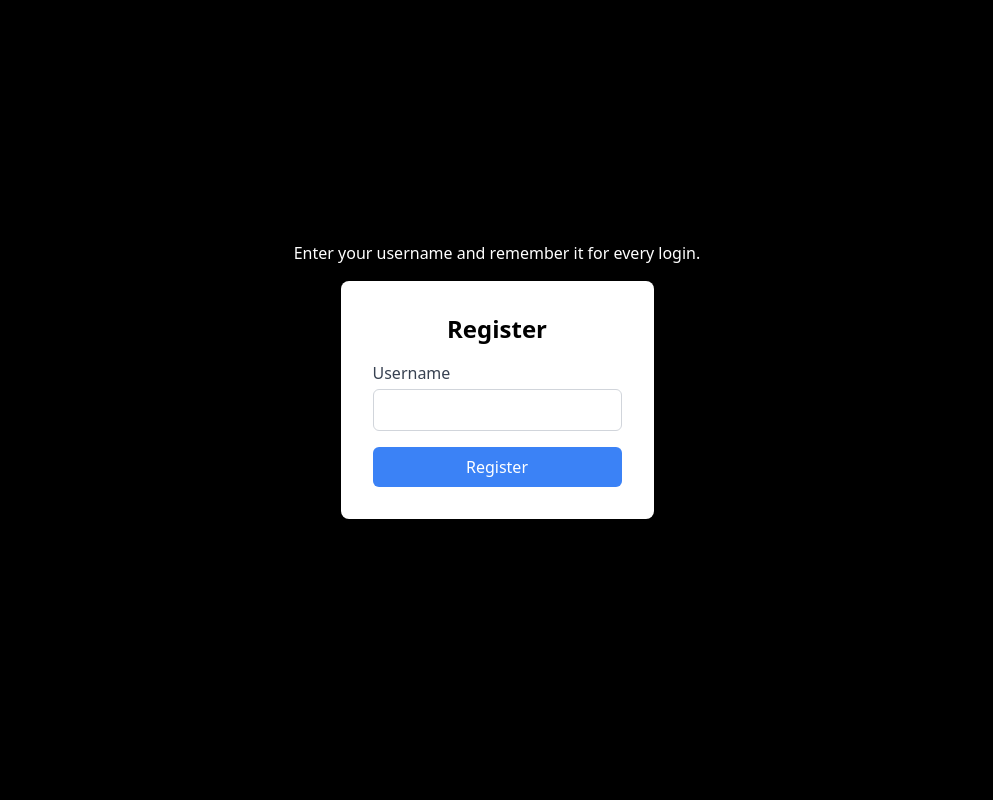
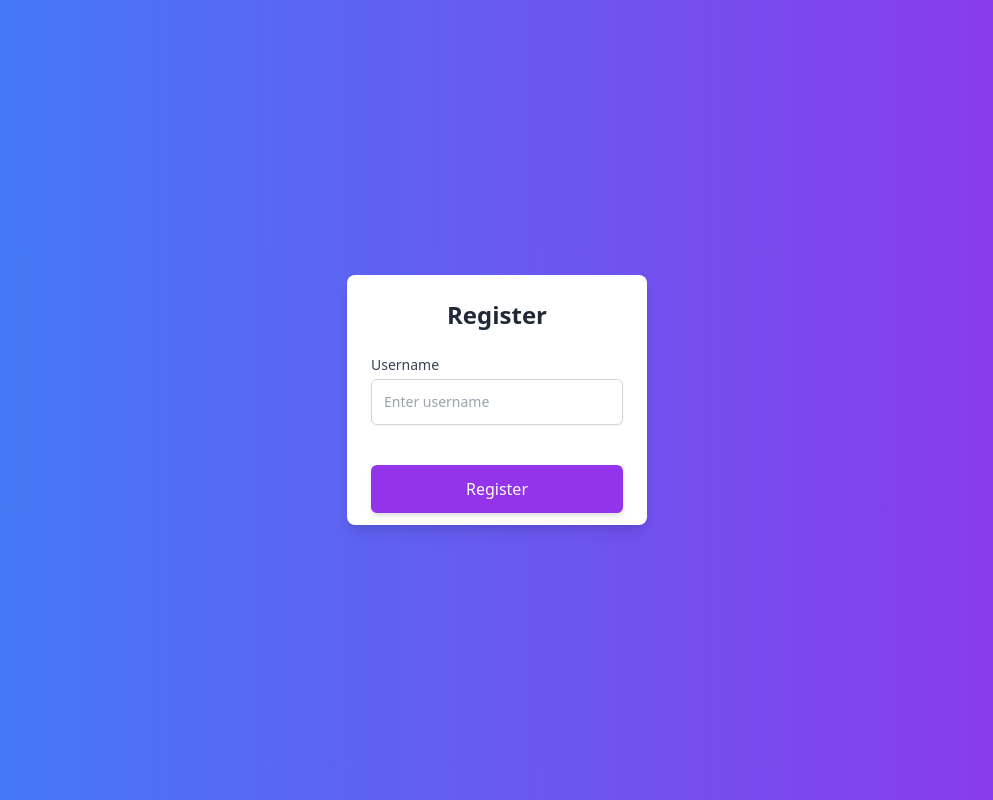
Before and after one commit to HemanthDas/PortfolioTracker-FrontEnd, a React (Vite) app: page /auth/register in a window 1280 px wide. Shown: the whole page, without its empty margins (143-1136 px from the left). Built offline with nearby package versions, Linux system fonts and the light colour scheme.

Commit message:
Notification Update

```diff
--- a/src/components/Notification.tsx
+++ /dev/null
@@ -1,111 +0,0 @@
-import React from "react";
-
-interface NotificationProps {
-  id: string;
-  type: "success" | "error" | "info" | "warning";
-  message: string;
-  onClose: (id: string) => void;
-}
-
-const Notification: React.FC<NotificationProps> = ({
-  id,
-  type,
-  message,
-  onClose,
-}) => {
-  const typeStyles = {
-    success:
-      "text-green-500 bg-green-100 dark:bg-green-800 dark:text-green-200",
-    error: "text-red-500 bg-red-100 dark:bg-red-800 dark:text-red-200",
-    info: "text-blue-500 bg-blue-100 dark:bg-blue-800 dark:text-blue-200",
-    warning:
-      "text-yellow-500 bg-yellow-100 dark:bg-yellow-800 dark:text-yellow-200",
-  };
-
-  const iconPaths = {
-    success: (
-      <path
-        stroke="currentColor"
-        strokeLinecap="round"
-        strokeLinejoin="round"
-        strokeWidth="2"
-        d="M9 12l2 2 4-4m-6 6a9 9 0 1 1 9-9 9 9 0 0 1-9 9Z"
-      />
-    ),
-    error: (
-      <path
-        stroke="currentColor"
-        strokeLinecap="round"
-        strokeLinejoin="round"
-        strokeWidth="2"
-        d="M6 6l6 6m0-6-6 6m6-6a9 9 0 1 1-9 9 9 9 0 0 1 9-9Z"
-      />
-    ),
-    info: (
-      <path
-        stroke="currentColor"
-        strokeLinecap="round"
-        strokeLinejoin="round"
-        strokeWidth="2"
-        d="M9 12V9m0-3h.01M9 18a9 9 0 1 1 9-9 9 9 0 0 1-9 9Z"
-      />
-    ),
-    warning: (
-      <path
-        stroke="currentColor"
-        strokeLinecap="round"
-        strokeLinejoin="round"
-        strokeWidth="2"
-        d="M10 2L2 20h16L10 2Zm0 14h0m0-4h0"
-      />
-    ),
-  };
-
-  return (
-    <div
-      className={`flex items-center w-full max-w-xs p-4 text-gray-500 bg-white rounded-lg shadow dark:text-gray-400 dark:bg-gray-800 ${typeStyles[type]}`}
-      role="alert"
-    >
-      <div
-        className={`inline-flex items-center justify-center flex-shrink-0 w-8 h-8 rounded-lg ${typeStyles[type]}`}
-      >
-        <svg
-          className="w-4 h-4"
-          aria-hidden="true"
-          xmlns="http://www.w3.org/2000/svg"
-          fill="none"
-          viewBox="0 0 24 24"
-        >
-          {iconPaths[type]}
-        </svg>
-        <span className="sr-only">{type} icon</span>
-      </div>
-      <div className="ms-3 text-sm font-normal">{message}</div>
-      <button
-        type="button"
-        className="ms-auto -mx-1.5 -my-1.5 bg-white text-gray-400 hover:text-gray-900 rounded-lg focus:ring-2 focus:ring-gray-300 p-1.5 hover:bg-gray-100 inline-flex items-center justify-center h-8 w-8 dark:text-gray-500 dark:hover:text-white dark:bg-gray-800 dark:hover:bg-gray-700"
-        onClick={() => onClose(id)}
-        aria-label="Close"
-      >
-        <span className="sr-only">Close</span>
-        <svg
-          className="w-3 h-3"
-          aria-hidden="true"
-          xmlns="http://www.w3.org/2000/svg"
-          fill="none"
-          viewBox="0 0 14 14"
-        >
-          <path
-            stroke="currentColor"
-            strokeLinecap="round"
-            strokeLinejoin="round"
-            strokeWidth="2"
-            d="M1 1l6 6m0 0l6 6M7 7l6-6M7 7L1 13"
-          />
-        </svg>
-      </button>
-    </div>
-  );
-};
-
-export default Notification;
--- a/src/components/NotificationList.tsx
+++ /dev/null
@@ -1,24 +0,0 @@
-import React from "react";
-
-import Notification from "./Notification";
-import { useNotification } from "../hooks/customHook";
-
-const NotificationList: React.FC = () => {
-  const { notifications, removeNotification } = useNotification();
-
-  return (
-    <div className="fixed top-5 right-5 space-y-4">
-      {notifications.map((notification) => (
-        <Notification
-          key={notification.id}
-          id={notification.id}
-          type={notification.type}
-          message={notification.message}
-          onClose={removeNotification}
-        />
-      ))}
-    </div>
-  );
-};
-
-export default NotificationList;
--- a/src/context/NotificationContext.tsx
+++ b/src/context/NotificationContext.tsx
@@ -6,11 +6,16 @@ interface Notification {
   id: string; // Unique ID for each notification
   type: NotificationType;
   message: string;
+  duration?: number; // Duration in milliseconds (optional)
 }
 
 interface NotificationContextProps {
   notifications: Notification[];
-  addNotification: (type: NotificationType, message: string) => void;
+  addNotification: (
+    type: NotificationType,
+    message: string,
+    duration?: number
+  ) => void;
   removeNotification: (id: string) => void;
 }
 
@@ -23,9 +28,17 @@ export const NotificationProvider: React.FC<{ children: ReactNode }> = ({
 }) => {
   const [notifications, setNotifications] = useState<Notification[]>([]);
 
-  const addNotification = (type: NotificationType, message: string) => {
+  const addNotification = (
+    type: NotificationType,
+    message: string,
+    duration: number = 3000 // Default duration: 3 seconds
+  ) => {
     const id = Math.random().toString(36).substr(2, 9);
-    setNotifications((prev) => [...prev, { id, type, message }]);
+    setNotifications((prev) => [...prev, { id, type, message, duration }]);
+
+    if (duration > 0) {
+      setTimeout(() => removeNotification(id), duration);
+    }
   };
 
   const removeNotification = (id: string) => {
@@ -38,10 +51,34 @@ export const NotificationProvider: React.FC<{ children: ReactNode }> = ({
     <NotificationContext.Provider
       value={{ notifications, addNotification, removeNotification }}
     >
-
       {children}
+      <div className="fixed bottom-4 right-4 space-y-2 z-50">
+        {notifications.map((notification) => (
+          <div
+            key={notification.id}
+            className={`p-4 rounded shadow text-white ${
+              notification.type === "success"
+                ? "bg-green-500"
+                : notification.type === "error"
+                  ? "bg-red-500"
+                  : notification.type === "info"
+                    ? "bg-blue-500"
+                    : "bg-yellow-500"
+            }`}
+          >
+            <div className="flex items-center justify-between">
+              <span>{notification.message}</span>
+              <button
+                className="ms-4 text-lg font-bold"
+                onClick={() => removeNotification(notification.id)}
+              >
+                ×
+              </button>
+            </div>
+          </div>
+        ))}
+      </div>
     </NotificationContext.Provider>
   );
 };
-
 export { NotificationContext };
--- a/src/main.tsx
+++ b/src/main.tsx
@@ -6,7 +6,6 @@ import { QueryClient, QueryClientProvider } from "@tanstack/react-query";
 import { routeTree } from "./routeTree.gen";
 import { UserProvider } from "./context/UserContext";
 import { NotificationProvider } from "./context/NotificationContext";
-import NotificationList from "./components/NotificationList";
 const queryClient = new QueryClient();
 const router = createRouter({ routeTree });
 declare module "@tanstack/react-router" {
@@ -17,7 +16,6 @@ declare module "@tanstack/react-router" {
 createRoot(document.getElementById("root")!).render(
   <StrictMode>
     <NotificationProvider>
-      <NotificationList />
       <QueryClientProvider client={queryClient}>
         <UserProvider>
           <RouterProvider router={router} />
--- a/src/routes/auth/register.tsx
+++ b/src/routes/auth/register.tsx
@@ -2,51 +2,108 @@ import { useMutation } from "@tanstack/react-query";
 import { createFileRoute } from "@tanstack/react-router";
 import { useState } from "react";
 import { createUser } from "../../api/userApi";
+import { initializePortfolio } from "../../api/portfolioApi";
+import { useUser } from "../../hooks/customHook";
+import { useNotification } from "../../hooks/customHook";
+
 export const Route = createFileRoute("/auth/register")({
   component: Register,
 });
 
 function Register() {
   const [username, setUsername] = useState<string>("");
-  const [error, setError] = useState<string | null>(null);
-  const {} = useMutation({
-    mutationKey: ["createUser", username],
-    mutationFn: createUser,
-    onError: (error) => {
-      setError(error.message);
+  const { setUser } = useUser();
+  const { addNotification } = useNotification();
+
+  const createUserMutation = useMutation({
+    mutationKey: ["createUser"],
+    mutationFn: async () => {
+      return await createUser(username);
+    },
+    onSuccess: (data) => {
+      setUser(data.user);
+      addNotification(
+        "success",
+        "User created successfully. Initializing portfolio..."
+      );
+      initializePortfolioMutation.mutate();
+    },
+    onError: (error: Error) => {
+      addNotification("error", error.message || "Failed to create user.");
     },
   });
-  const handleSubmit = () => {
+
+  const initializePortfolioMutation = useMutation({
+    mutationKey: ["initializePortfolio", username],
+    mutationFn: async () => {
+      return await initializePortfolio(username);
+    },
+    onSuccess: () => {
+      addNotification("success", "Portfolio initialized successfully!");
+    },
+    onError: (error: Error) => {
+      addNotification(
+        "error",
+        error.message || "Failed to initialize portfolio."
+      );
+    },
+  });
+
+  const handleSubmit = (e: React.FormEvent) => {
+    e.preventDefault();
+
     if (username.trim() === "") {
-      alert("Username is required");
+      addNotification("error", "Username is required.");
       return;
     }
+
+    createUserMutation.mutate();
   };
+
   return (
-    <div className="bg-black h-screen w-full flex justify-center items-center  flex-col">
-      <p className="text-white mb-4">
-        Enter your username and remember it for every login.
-      </p>
-      <div className="bg-white p-8 rounded-lg mb-10">
-        <h2 className="text-2xl font-bold text-center">Register</h2>
-        <div className="mt-4">
-          <label className="block text-gray-700">Username</label>
+    <div className="bg-gradient-to-r from-blue-500 to-purple-600 h-screen w-full flex items-center justify-center">
+      <div className="max-w-md mx-auto p-6 bg-white rounded-lg shadow-lg min-w-[300px] h-[250px] flex flex-col">
+        <h1 className="text-2xl font-bold mb-6 self-center text-gray-800">
+          Register
+        </h1>
+        <form
+          onSubmit={handleSubmit}
+          className="flex flex-col justify-center h-full space-y-6"
+        >
+          <div className="mb-4">
+            <label
+              htmlFor="username"
+              className="block text-sm font-medium text-gray-700"
+            >
+              Username
+            </label>
             <input
+              id="username"
               type="text"
               value={username}
               onChange={(e) => setUsername(e.target.value)}
-            className="w-full mt-1 p-2 border border-gray-300 rounded-md"
+              className="mt-1 block w-full p-3 border border-gray-300 rounded-md shadow-sm focus:ring-purple-500 focus:border-purple-500 sm:text-sm"
+              placeholder="Enter username"
             />
           </div>
-        <div className="mt-4">
+
           <button
-            onClick={handleSubmit}
-            className="w-full bg-blue-500 text-white p-2 rounded-md"
+            type="submit"
+            className="w-full py-3 px-4 bg-purple-600 text-white rounded-md shadow-md hover:bg-purple-700 focus:ring-2 focus:ring-purple-500 focus:ring-offset-2"
+            disabled={
+              createUserMutation.status === "pending" ||
+              initializePortfolioMutation.status === "pending"
+            }
           >
-            Register
+            {createUserMutation.status === "pending" ||
+            initializePortfolioMutation.status === "pending"
+              ? "Processing..."
+              : "Register"}
           </button>
-        </div>
+        </form>
       </div>
     </div>
   );
 }
+
+export default Register;
```
Lines whose indentation alone changed are shown as unchanged.
